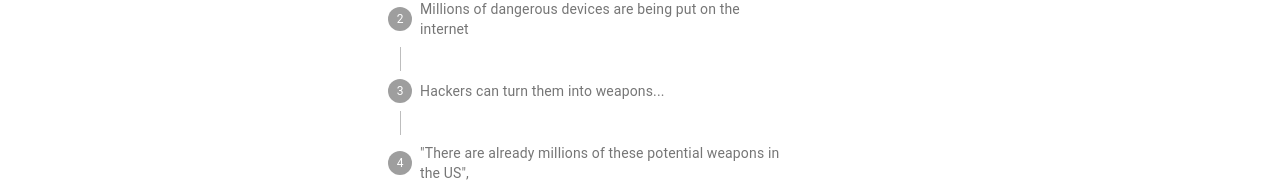
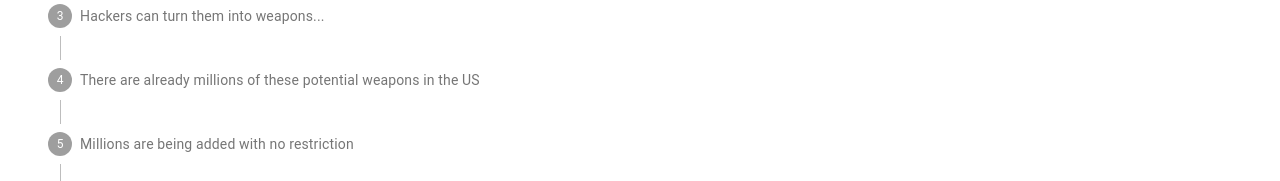
Before and after one commit to eldrgeek/eldr-dangerous, a React (Create React App) app: page / in a window 1280 px wide. Shown: the part 771-952 px from the top of the page. Built offline with nearby package versions, Linux system fonts and the light colour scheme.

Commit message:
Clean up text and format

```diff
--- a/src/Components/HeroContent.js
+++ b/src/Components/HeroContent.js
@@ -18,7 +18,7 @@ const useStyles = makeStyles(theme => ({
   },
   heroContent: {
     backgroundColor: theme.palette.background.paper,
-    padding: theme.spacing(0, 0, 6)
+    padding: theme.spacing(0, 0, 0)
   },
   heroButtons: {
     marginTop: theme.spacing(4)
@@ -53,7 +53,7 @@ const HeroContent = () => {
   return (
     <React.Fragment>
       <div className={classes.heroContent}>
-        <Container maxWidth="sm">
+        <Container maxWidth="lg">
           <Typography
             component="h1"
             variant="h2"
--- a/src/Components/Stepper.js
+++ b/src/Components/Stepper.js
@@ -52,7 +52,6 @@ export default function VerticalLinearStepper() {
       <Stepper activeStep={activeStep} orientation="vertical">
         {steps.map((step, index) => {
           const lineLength = step.indexOf("\n");
-          console.log(index, step, lineLength);
           const title = step.substr(0, lineLength);
           const rest = step.substr(lineLength + 1);
           return (
--- a/src/Data/Hacksteps.js
+++ b/src/Data/Hacksteps.js
@@ -16,11 +16,11 @@ Things you might not expect...or even believe:
 # Hackers can turn them into weapons...
 blah blah
 
-#  "There are already millions of these potential weapons in the US",
+#  There are already millions of these potential weapons in the US
 FACT: There are about _50 million_ Internet-connected cars on U.S. roads today.
   That number is growing rapidly, as most major automakers will only sell net-connected cars by the end of 2019.
 
-# Millions are being added with no restriction",
+# Millions are being added with no restriction
 There are no laws or regulations stopping most dangerous devices from being connected to the Internet.
   Manufacturers are creating them with reckless abandon,
   marketing them as "smart devices",
```
